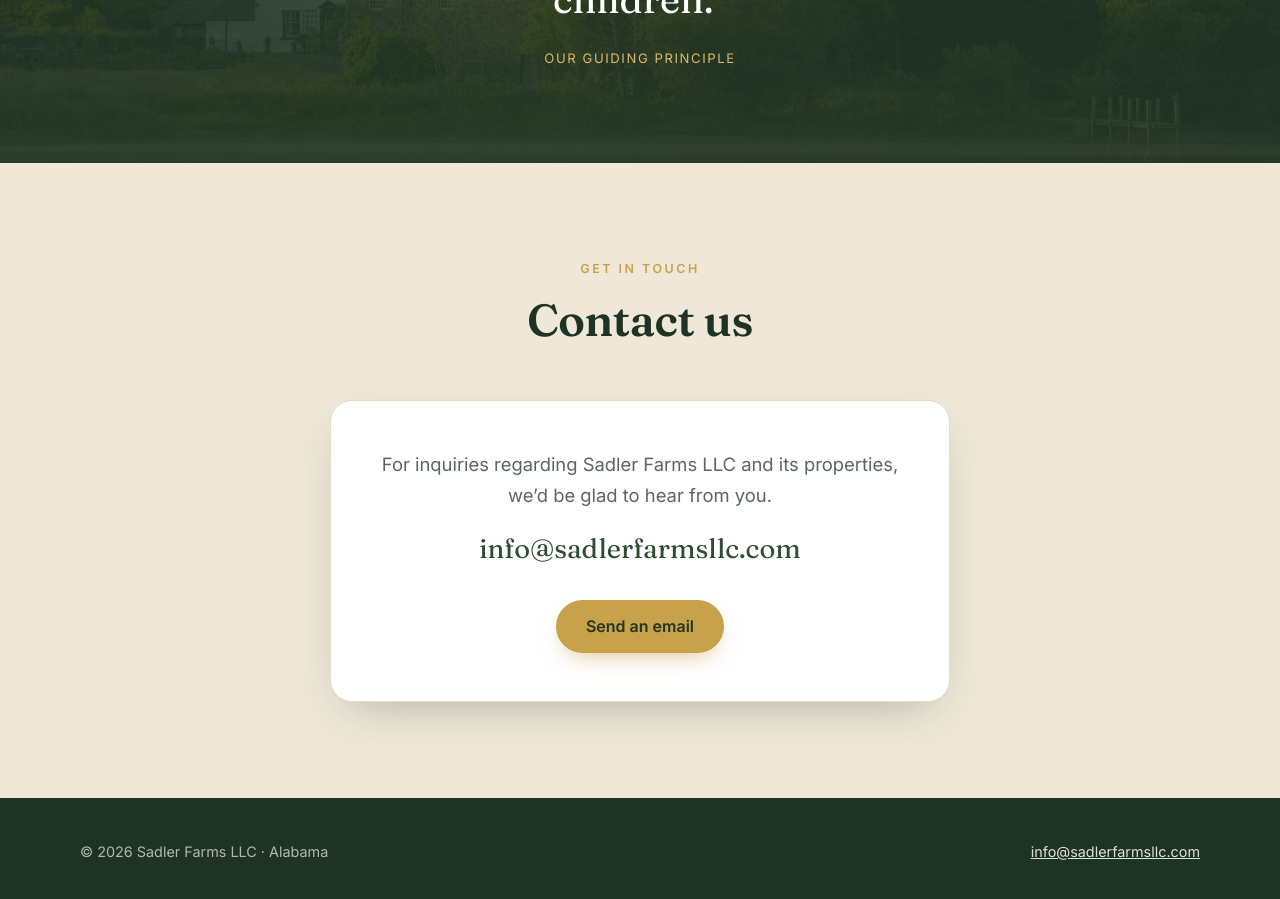
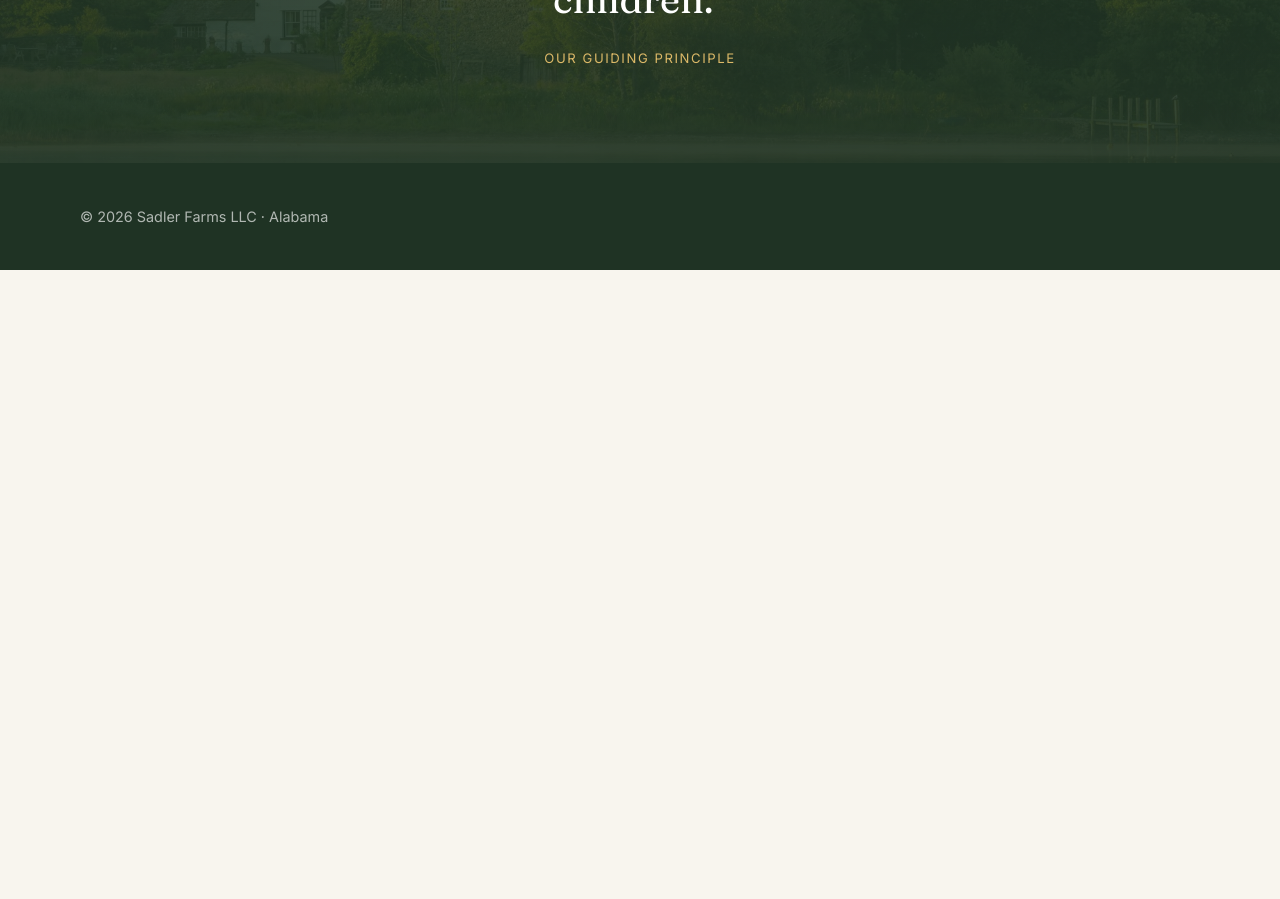
Before and after one commit to cawka/sadlerfarmsllc.com, a Jekyll site: the page built from index.html, in a window 1280 px wide and 900 px high, scrolled down 1913 px. Built offline with Jekyll 4.4.1, drawn with Linux system fonts in a browser that asks for light colours; after the commit the page ends 2183 px from its top, so only the background shows below that; part of the change alters nothing that is shown; some of the changed text lies outside the part shown.

Commit message:
Hide contact section from public output
Wrapped the contact section, its nav/hero CTAs, and the footer email
in Liquid comment blocks so they are kept in source but excluded from
the built site. To be re-enabled later pointing to a realtor.

Co-Authored-By: Claude Opus 4.8 <noreply@anthropic.com>

```diff
--- a/_layouts/default.html
+++ b/_layouts/default.html
@@ -23,7 +23,9 @@
   <footer class="site-footer">
     <div class="site-footer__inner">
       <p>&copy; {{ 'now' | date: "%Y" }} {{ site.title }} &middot; Alabama</p>
+      {% comment %} Contact email hidden for now — will point to realtor later.
       <p><a href="mailto:{{ site.email }}">{{ site.email }}</a></p>
+      {% endcomment %}
     </div>
   </footer>
 
--- a/index.html
+++ b/index.html
@@ -10,7 +10,9 @@ description: Sadler Farms LLC owns and stewards farm and timber land parcels in
     <div class="nav__links">
       <a href="#about">About</a>
       <a href="#land">Our Land</a>
+      {% comment %} Contact hidden for now — will point to realtor later.
       <a class="btn btn--ghost" href="#contact">Contact</a>
+      {% endcomment %}
     </div>
   </nav>
 
@@ -22,8 +24,10 @@ description: Sadler Farms LLC owns and stewards farm and timber land parcels in
       Alabama — held with patience, care, and an eye toward the generations to come.
     </p>
     <div class="hero__actions">
+      {% comment %} Contact CTA hidden for now — will point to realtor later.
       <a class="btn" href="#contact">Get in touch →</a>
-      <a class="btn btn--ghost" href="#land">Explore our land</a>
+      {% endcomment %}
+      <a class="btn" href="#land">Explore our land</a>
     </div>
   </div>
 
@@ -80,6 +84,7 @@ description: Sadler Farms LLC owns and stewards farm and timber land parcels in
     </blockquote>
   </section>
 
+  {% comment %} Contact section hidden for now — will point to realtor later.
   <section class="section section--sand contact" id="contact">
     <div class="wrap wrap--narrow">
       <div class="section__head reveal">
@@ -96,4 +101,5 @@ description: Sadler Farms LLC owns and stewards farm and timber land parcels in
       </div>
     </div>
   </section>
+  {% endcomment %}
 </main>
```
